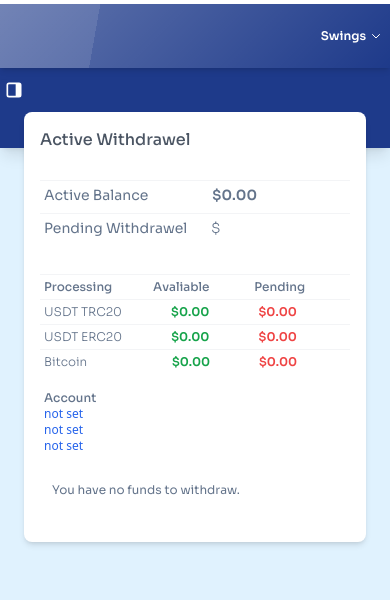
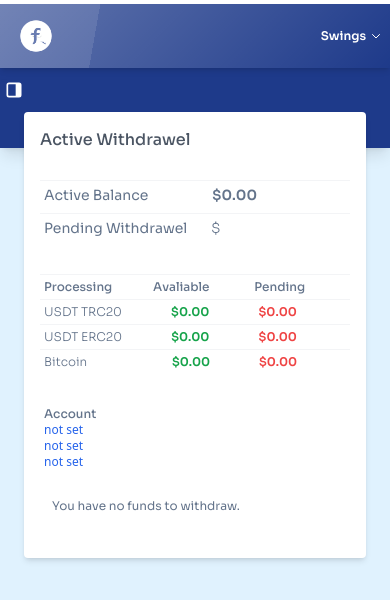
Before and after one commit to Swings0/FundHive, a Next.js app: page /withdrawal in a window 390 px wide. Shown: the top 600 px of the page. Built offline with nearby package versions, Linux system fonts and the light colour scheme; no server answers.

Commit message:
initial adj #3

```diff
--- a/src/app/components/Navbar1.tsx
+++ b/src/app/components/Navbar1.tsx
@@ -51,7 +51,7 @@ const Navbar1 = ({ username }: Navbar1Props) => {
         data-aos-duration="700"
         className="flex items-center lg:px-6 md:px-6 px-4"
       >
-        <Link className="lg:flex items-center md:block hidden" href={"/"}>
+        <Link className="flex items-center" href={"/"}>
           <Image
             className="w-10 "
             src="/Fundhive1.svg"
--- a/src/app/components/ResetPassword.tsx
+++ b/src/app/components/ResetPassword.tsx
@@ -47,7 +47,7 @@ export default function ResetPassword() {
 
   return (
 
-    <div className="flex flex-col items-center justify-center h-screen bg">
+    <div className="fixed lg:w-full w-screen lg:h-[100vh] flex flex-col items-center justify-center h-screen bg">
       {!success ? (
           <>
           <h1 className="text-blue-500 font-semibold font-sans text-xl">Reset Password</h1>
--- a/src/app/components/Sidebar.tsx
+++ b/src/app/components/Sidebar.tsx
@@ -50,7 +50,7 @@ const Sidebar = () => {
         )}
       </div>
 
-      <div className="bg-blue-600 glass text-white w-full lg:w-40 p-6 lg:min-h-screen h-screen rounded-t-md shadow-lg hidden lg:block">
+      <div className="bg-blue-600 glass text-white w-full lg:w-40 p-6 lg:min-h-screen h-full rounded-t-md shadow-lg hidden lg:block">
         <div className="flex flex-col items-center justify-center space-y-5 ">
           <Image
             className=" "
--- a/src/app/deposit/page.tsx
+++ b/src/app/deposit/page.tsx
@@ -172,7 +172,7 @@ const Page = () => {
         />
         {!isConfirming ? (
           // Normal Deposit Form
-          <div className="w-full bg-white rounded-lg shadow-md p-6 mt-[-20px]">
+          <div className="w-full bg-white lg:rounded-lg rounded-sm  shadow-md p-6 mt-[-20px]">
             <h1 className="text-xl font-semibold text-blue-900 mb-4">
               Make a Deposit
             </h1>
@@ -297,7 +297,7 @@ const Page = () => {
               Confirm Deposit
             </h1>
 
-            <p className="text-xs lg:text-sm md:text-sm text-gray-600 mb-5">
+            <p className="text-xs lg:text-sm md:text-sm text-gray-600 lg:mb-5 mb-10">
               Please kindly send your deposit to this wallet address:{" "}
               <strong>{walletAddresses[selectedCurrency]}</strong>
             </p>
@@ -342,7 +342,7 @@ const Page = () => {
                   type="text"
                   value={transactionHash}
                   onChange={(e) => setTransactionHash(e.target.value)}
-                  className={`mt-2 text-xs py-1 px-2 w-full md:w-96 border rounded outline-none focus:border-gray-500
+                  className={`mt-2 text-base lg:text-xs lg:py-1 px-2 w-full md:w-96 border rounded outline-none focus:border-gray-500
             ${err ? "border-red-500" : "border-gray-400"}`}
                 />
               </div>
--- a/src/app/forgotpassword/page.tsx
+++ b/src/app/forgotpassword/page.tsx
@@ -42,7 +42,7 @@ const Page = () => {
     };
 
     return (
-        <div className="flex flex-col items-center justify-center h-screen bg">
+        <div className="fixed lg:w-full w-screen lg:h-[100vh] flex flex-col items-center justify-center h-screen bg">
             <h1 className="font-semibold text-lg font-sans px-6 text-blue-400">Forgot Password?</h1>
             <form onSubmit={handleSubmit} className="w-full py-6 px-6 lg:flex lg:flex-col items-center md:flex md:flex-col">
                 <input
--- a/src/app/withdrawal/page.tsx
+++ b/src/app/withdrawal/page.tsx
@@ -6,7 +6,7 @@ const page = () => {
   return (
     <div className='h-screen lg:h-full'>
     <Layout username='Swings'>
-        <div className='w-full bg-white rounded-lg shadow-md lg:p-6 md:p-6 p-4 mt-[-20px]'>
+        <div className='w-full bg-white lg:rounded-lg rounded-sm shadow-md lg:p-6 md:p-6 p-4 mt-[-20px]'>
           <div className='flex flex-col gap-1'>
             <h1 className='flex font-medium text-md text-gray-600 lg:mb-8 md:mb-8 mb-6'>Active Withdrawel</h1>
             <div className='flex lg:gap-0 md:gap-0 gap-16 text-sm text-slate-500 justify-between border-t border-gray-100 p-1 whitespace-nowrap '><p>Active Balance</p> <p className='font-semibold mr-36'>$0.00</p></div>
@@ -50,8 +50,8 @@ const page = () => {
               </div>
              </div>
 
-             <div className='w-full lg:hidden md:hidden block'>
-              <div className='block lg:hidden md:hidden mt-4 -scroll-ml-32 w-full text-xs'>
+             <div className='w-full lg:hidden md:hidden block mt-8'>
+              <div className='block lg:hidden md:hidden w-full text-xs'>
                <p className='lg:text-sm md:text-sm text-xs font-medium text-slate-500  ml-1'>Account</p>
                <p className='font-sans text-blue-600 pr-3 ml-1'>not set</p>
                <p className='font-sans text-blue-600 pr-3 ml-1'>not set</p>
```
